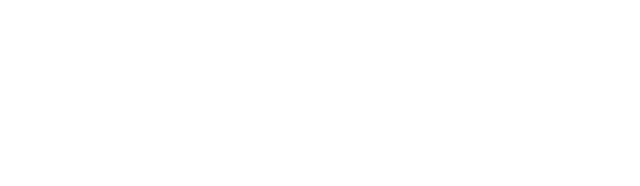
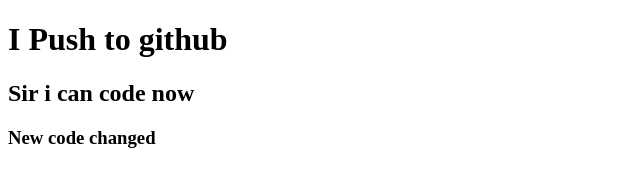
Before and after one commit to Somayea64/my-third-repo, a plain HTML site: page index.html in a window 1280 px wide. Shown: the whole page, without its empty margins (0-640 px from the left). Drawn offline with Linux system fonts and the light colour scheme.

Commit message:
added header

```diff
--- a/index.html
+++ b/index.html
@@ -7,6 +7,9 @@
     <title>My first Github Repo</title>
 </head>
 <body>
+    <h1>I Push to github</h1>
+    <h2>Sir i can code now</h2>
+    <h3>New code changed</h3>
 
 </body>
 </html>
```
Also changed, not shown: 1 other file.
